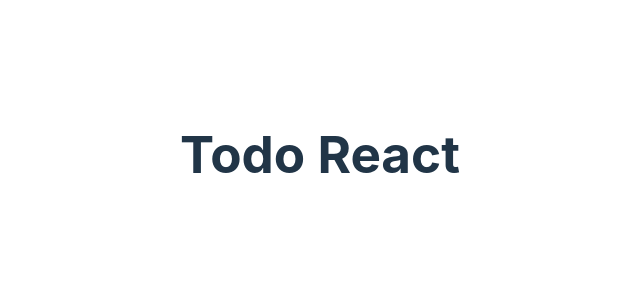
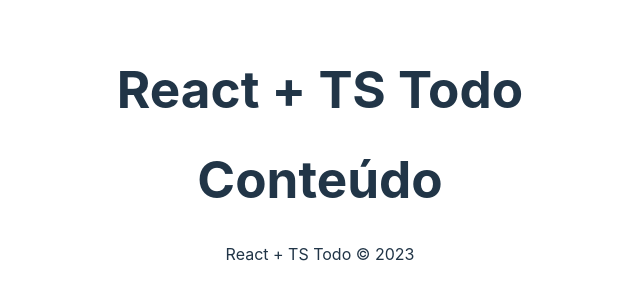
Before and after one commit to Orozimbo1/React-TS_Todo, a React (Vite) app in the folder todo-list/: page / in a window 1280 px wide. Shown: the part 246-546 px from the top of the page, without its empty margins (320-960 px from the left). Built offline with nearby package versions, Linux system fonts and the light colour scheme.

Commit message:
Criando Header e Footer

```diff
--- a/todo-list/src/App.tsx
+++ b/todo-list/src/App.tsx
@@ -1,10 +1,16 @@
 import './App.css'
+
+// Components
+import Footer from './components/Footer'
+import Header from './components/Header'
 
 function App() {
 
   return (
     <div className="App">
-      <h1>Todo React</h1>
+      <Header />
+      <h1>Conteúdo</h1>
+      <Footer />
     </div>
   )
 }
--- /dev/null
+++ b/todo-list/src/components/Footer.tsx
@@ -0,0 +1,13 @@
+import React from 'react'
+
+const Footer = () => {
+  return (
+    <footer>
+      <p>
+        <span>React + TS Todo</span> &copy; 2023
+      </p>
+    </footer>
+  )
+}
+
+export default Footer
--- /dev/null
+++ b/todo-list/src/components/Header.tsx
@@ -0,0 +1,11 @@
+import React from 'react'
+
+const Header = () => {
+  return (
+    <header>
+        <h1>React + TS Todo</h1>
+    </header>
+  )
+}
+
+export default Header
```
